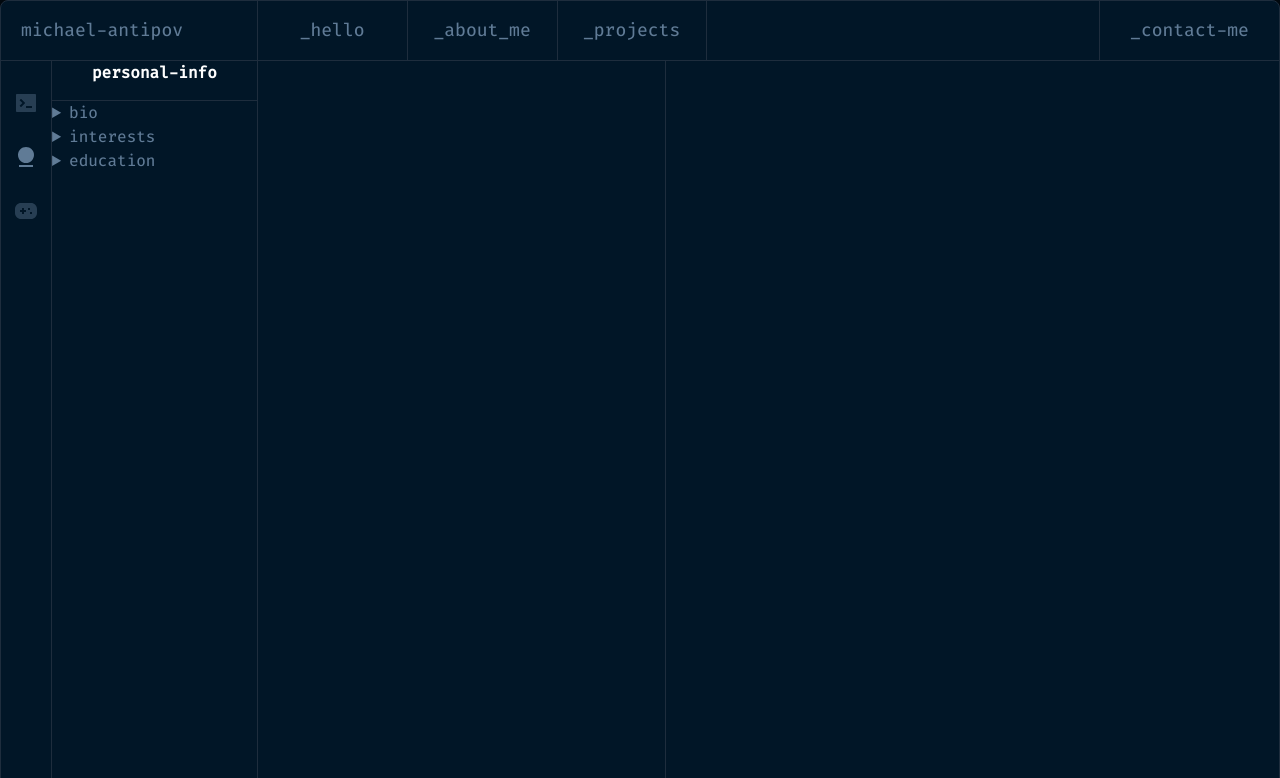
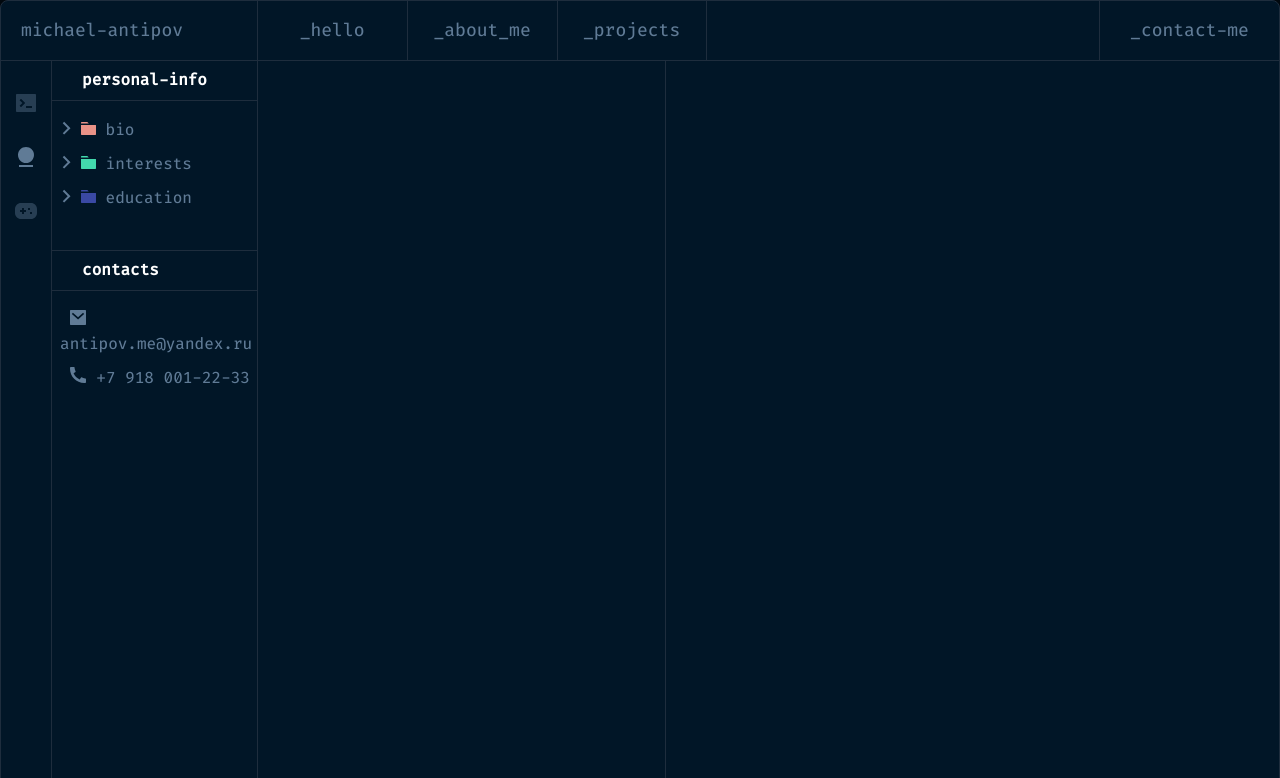
Before and after one commit to antipovme/personal_portfolio, a plain HTML site: page portfolio_ame/pages/about.html in a window 1280 px wide. Shown: the top 778 px of the page. Drawn offline with Linux system fonts and the light colour scheme.

Commit message:
add: personal info column content

```diff
--- a/portfolio_ame/assets/scss/blocs/about.scss
+++ b/portfolio_ame/assets/scss/blocs/about.scss
@@ -67,14 +67,103 @@ section {
     }
 }
 
-.personalinfo-title {
+.folder-title {
+    display: flex;
+    align-items: center;
+    padding-left: 10px;
     height: 40px;
     border-bottom: solid 1px $color-lines;
-    text-align: center;
+
     h2 {
         &::before {
+            margin-right: 10px;
             content: url(/portfolio_ame/assets/icons/icon_triangle.svg);
         }
+    }
+}
+
+.folder__personalinfo {
+    padding-bottom: 40px;
+    height: auto;
+    border-bottom: solid 1px $color-lines;
+}
+
+.personalinfo-content {
+    display: flex;
+    flex-direction: column;
+    gap: 10px;
+    padding-top: 17px;
+    padding-left: 10px;
+    height: 50%;
+}
+
+.dropmenu {
+    &-bio {
+        &::before {
+            margin-right: 10px;
+            margin-left: 10px;
+            content: url(/portfolio_ame/assets/icons/icon_folder_orange.svg);
+        }
+        &::marker {
+            content: url(/portfolio_ame/assets/icons/arrow_drop.svg);
+        }
+    }
+
+    &-interests {
+        &::before {
+            margin-right: 10px;
+            margin-left: 10px;
+            content: url(/portfolio_ame/assets/icons/icon_folder_green.svg);
+        }
+        &::marker {
+            content: url(/portfolio_ame/assets/icons/arrow_drop.svg);
+        }
+    }
+
+    &-education {
+        &::before {
+            margin-right: 10px;
+            margin-left: 10px;
+            content: url(/portfolio_ame/assets/icons/icon_folder_blue.svg);
+        }
+        &::marker {
+            content: url(/portfolio_ame/assets/icons/arrow_drop.svg);
+        }
+    }
+    &-text {
+        padding-top: 10px;
+        padding-left: 8px;
+        &::before {
+            margin-right: 10px;
+            margin-left: 10px;
+            content: url(/portfolio_ame/assets/icons/icon_markdown.svg);
+        }
+    }
+}
+
+.folder__contacts {
+    padding-bottom: 40px;
+}
+
+.folder-text {
+    padding-top: 10px;
+    padding-left: 8px;
+}
+
+.email {
+    padding-top: 17px;
+    &::before {
+        margin-right: 10px;
+        margin-left: 10px;
+        content: url(/portfolio_ame/assets/icons/icon_mail.svg);
+    }
+}
+
+.phone {
+    &::before {
+        margin-right: 10px;
+        margin-left: 10px;
+        content: url(/portfolio_ame/assets/icons/icon_phone.svg);
     }
 }
 
--- a/portfolio_ame/pages/about.html
+++ b/portfolio_ame/pages/about.html
@@ -35,26 +35,36 @@
 
                 <div class="column__list">
                     <div class="folder__personalinfo">
-                        <div class="personalinfo-title">
+                        <div class="folder-title">
                             <h2 class="folder-title">personal-info</h2>
                         </div>
                         <div class="personalinfo-content">
-                            <details>
-                                <summary>bio</summary>
-                                <p>year</p>
+                            <details class="dropmenu">
+                                <summary class="dropmenu-bio">bio</summary>
+                                <p class="dropmenu-text">year</p>
                             </details>
-                            <details>
-                                <summary>interests</summary>
-                                <p>сooking</p>
-                                <p>tourism</p>
+                            <details class="dropmenu">
+                                <summary class="dropmenu-interests">interests</summary>
+                                <p class="dropmenu-text">сooking</p>
+                                <p class="dropmenu-text">tourism</p>
                             </details>
-                            <details>
-                                <summary >education</summary>
-                                <p>high-school</p>
-                                <p>university</p>
+                            <details class="dropmenu">
+                                <summary class="dropmenu-education">education</summary>
+                                <p class="dropmenu-text">high-school</p>
+                                <p class="dropmenu-text">university</p>
                             </details>
                         </div>
                     </div>
+
+                    <div class="folder__contacts">
+                        <div class="folder-title">
+                            <h2 class="folder-title">contacts</h2>
+                        </div>
+                        <p class="folder-text email">antipov.me@yandex.ru</p>
+                        <p class="folder-text phone">+7 918 001-22-33</p>
+                    </div>
+
+
                 </div>
 
             </aside>
```
Also changed, not shown: portfolio_ame/assets/icons/arrow_drop.svg (added), portfolio_ame/assets/icons/icon_markdown.svg (added), portfolio_ame/assets/scss/css/about.css, 1 other file.
